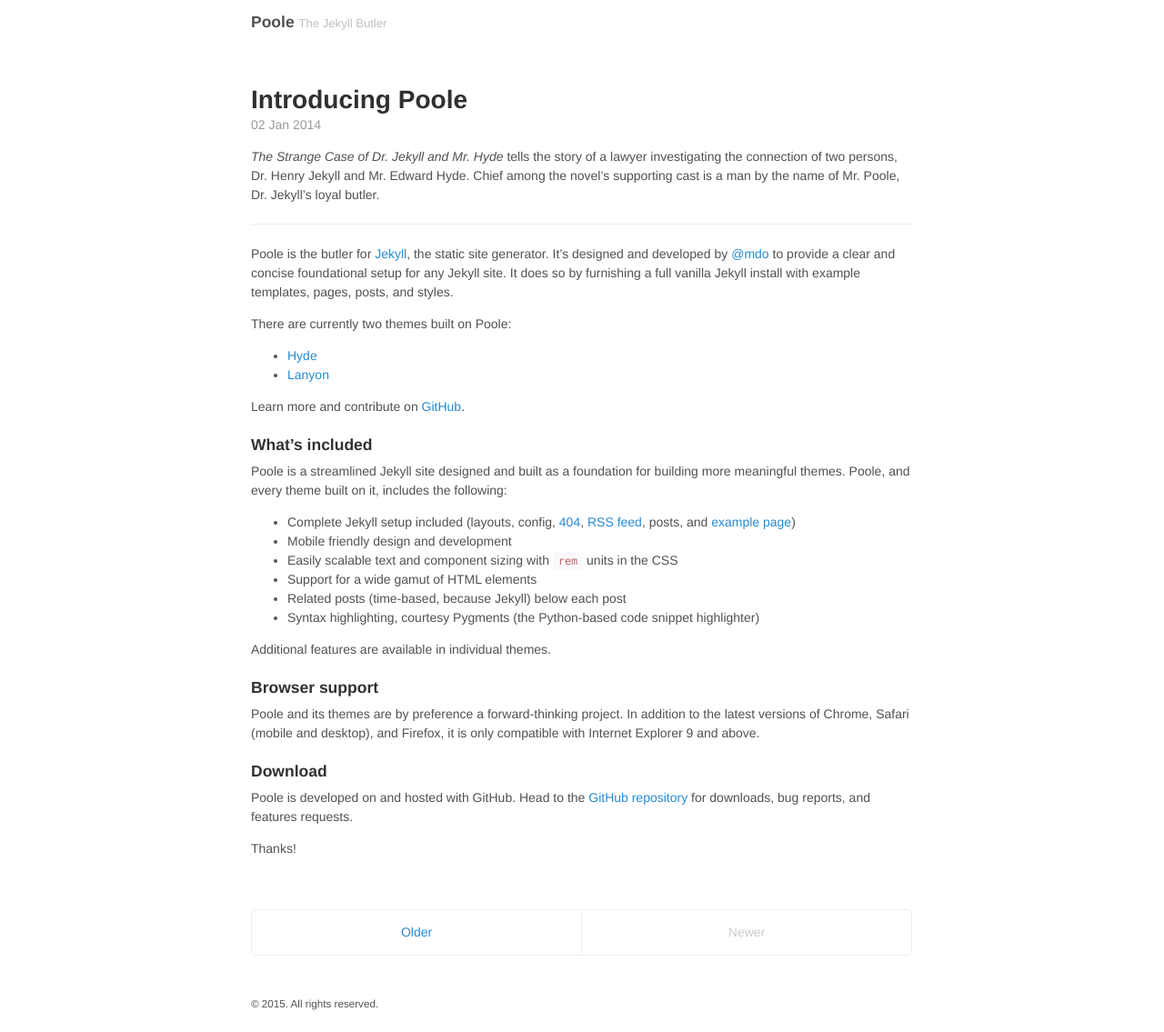
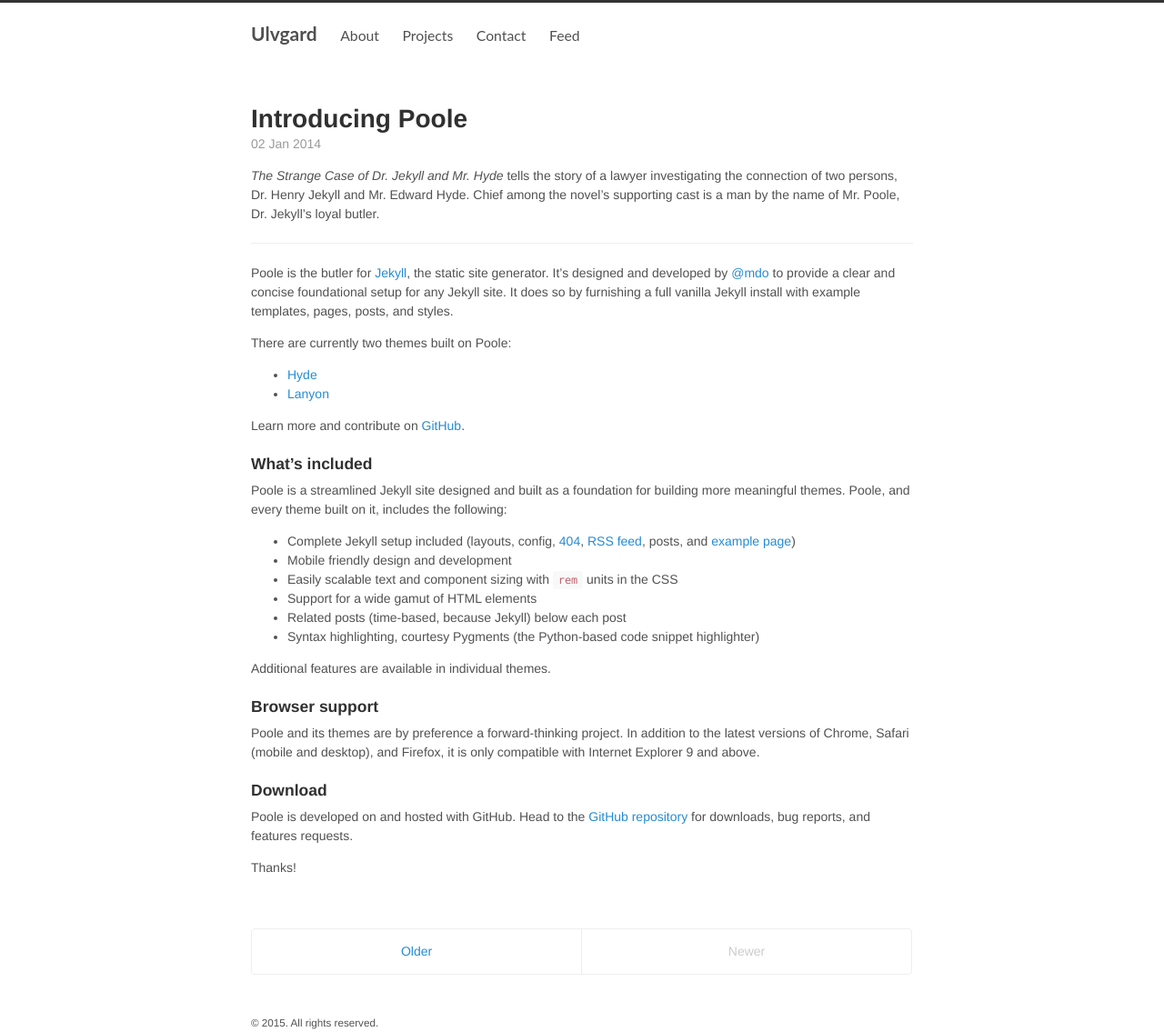
Before and after one commit to ulvgard/ulvgard.github.io, a Jekyll site: the page built from index.html, in a window 1280 px wide. Shown: the whole page at 91% size. Built offline with Jekyll 4.4.1, drawn with Linux system fonts in a browser that asks for light colours; the list of posts is cut into pages by our own code; before the commit the page ends 1114 px from its top, so only the background shows below that.

Commit message:
Fixed header

```diff
--- a/_config.yml
+++ b/_config.yml
@@ -3,17 +3,24 @@
 relative_permalinks: true
 
 # Setup
-title:            Poole
-tagline:          The Jekyll Butler
-url:              http://getpoole.com
+title:            Ulvgard
+tagline:
+url:              www.ulvgard.se
 paginate:         1
 baseurl:          /
 author:
-  name:           Mark Otto
-  url:            https://twitter.com/mdo
-  email:          markdotto@gmail.com
+  name:           Tobias Ulvgård
+  url:            www.ulvgard.se
+  email:          foo@bar.com
+  repository:	  ulvgard.github.io
 
 # Custom vars
 version:          1.0.0
-github:
-  repo:           https://github.com/poole/poole
+github:		      ulvgard
+
+# menu
+pages_list:
+    About: /about
+    Projects: /projects
+    Contact: /contact
+    Feed: /atom.xml
--- a/_layouts/default.html
+++ b/_layouts/default.html
@@ -9,7 +9,13 @@
       <header class="masthead">
         <h3 class="masthead-title">
           <a href="{{ site.baseurl }}" title="Home">{{ site.title }}</a>
-          <small>{{ site.tagline }}</small>
+           <!-- <small>{{ site.tagline }}</small> -->
+
+			 {% for page in site.pages_list %}
+				&nbsp;&nbsp;&nbsp;
+				 <small><a href="{{ page[1]  }}">{{ page[0] }}</a></small>
+			 {% endfor %}
+
         </h3>
       </header>
 
--- a/public/css/poole.css
+++ b/public/css/poole.css
@@ -63,6 +63,7 @@
   background-color: #fff;
   -webkit-text-size-adjust: 100%;
       -ms-text-size-adjust: 100%;
+  border-top: 3px solid #333333;
 }
 
 /* No `:visited` state is required by default (browsers will use `a`) */
@@ -291,6 +292,7 @@
   padding-right: 1rem;
   margin-left:  auto;
   margin-right: auto;
+
 }
 
 
@@ -301,19 +303,23 @@
  */
 
 .masthead {
-  padding-top:    1rem;
-  padding-bottom: 1rem;
+  padding-top:    1.5rem;
+  padding-bottom: 1.5rem;
   margin-bottom: 3rem;
 }
 .masthead-title {
   margin-top: 0;
   margin-bottom: 0;
   color: #505050;
+  font-family: "Lato", Helvetica, Arial, sans-serif;
+  font-size: 1.5rem;
+
 }
 .masthead-title a {
   color: #505050;
 }
 .masthead-title small {
+  font-family: "Lato", Helvetica, Arial, sans-serif;
   font-size: 75%;
   font-weight: 400;
   color: #c0c0c0;
```
Also changed, not shown: 10 other files.
